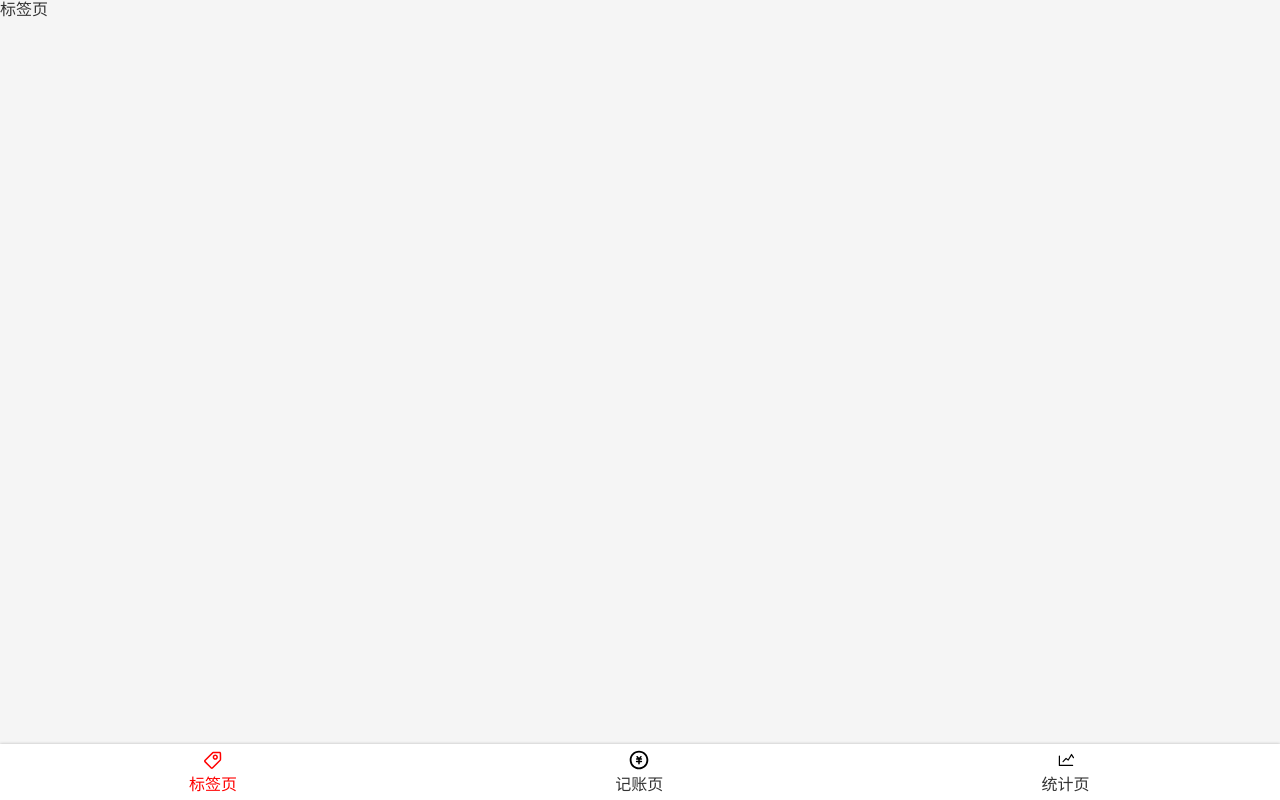
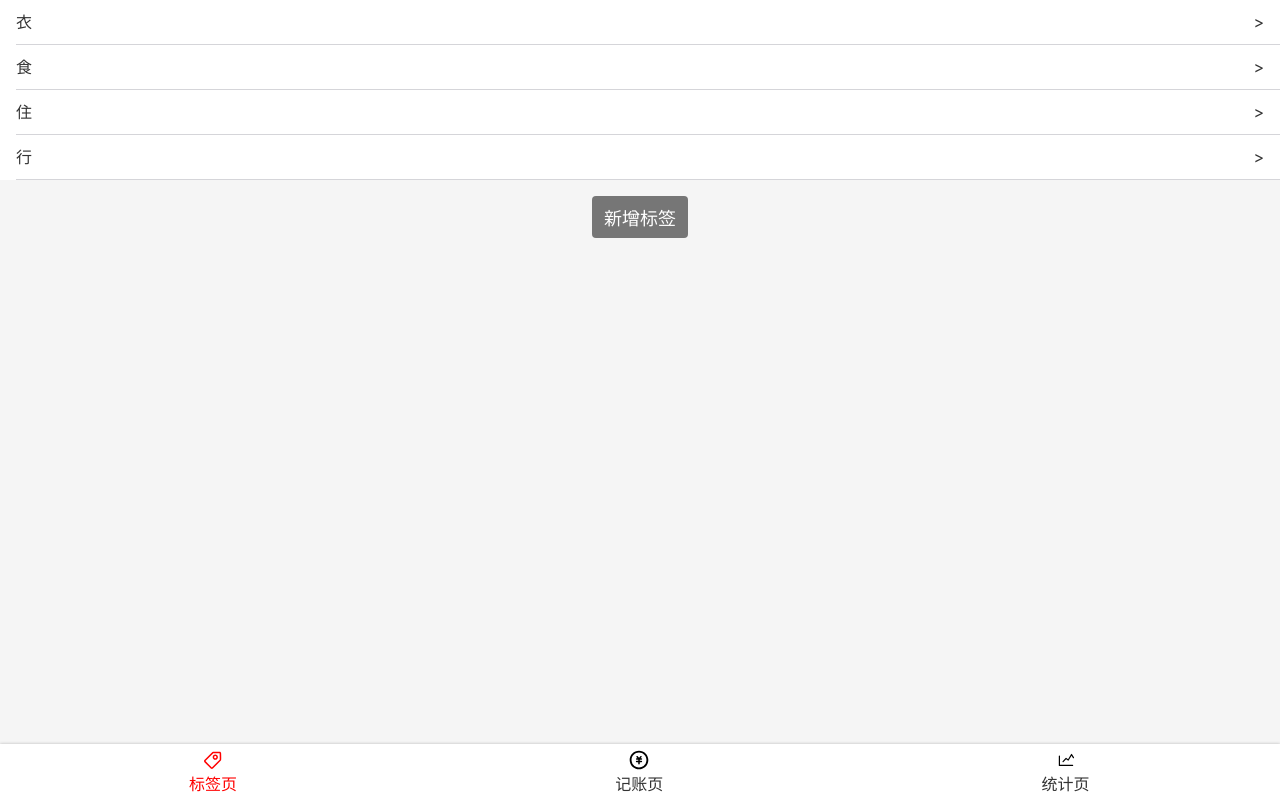
Before and after one commit to cazser/morney-6, a React app: page /#/tags in a window 1280 px wide. Built offline with nearby package versions, Linux system fonts and the light colour scheme.

Commit message:
tags页面完工

```diff
--- a/src/views/Tags.jsx
+++ b/src/views/Tags.jsx
@@ -1,11 +1,58 @@
 import React, { useState } from 'react'
+import styled from 'styled-components';
 import useTags from 'useTags'
 import Layout from '../components/Layout'
+const TagList = styled.ol`
+font-size: 16px;
+background: white;
+>li{
+  border-bottom: 1px solid #d5d5d9;
+  line-height: 20px;
+  padding: 12px 16px 12px 0;
+  margin-left: 16px;
+  display: flex;
+  justify-content: space-between;
+  align-items: center;
+  &.right{
+    font-size:20px;
+  }
+}
+`;
+
+const Button =styled.button`
+font-size: 18px;border: none;
+padding: 8px 12px;background: #767676;
+border-radius: 4px;color: white;
+`;
+
+const Center= styled.div`
+  display: flex;
+  align-items: center;
+  justify-content: center;
+  flex-direction: column;
+`;
+
+const Space=styled.div`
+height: 16px;
+`;
 function Tags(){
   const {tags, setTags} = useTags();
   return(
     <Layout>
-    <div>标签页</div>
+    <TagList>
+      {tags.map((tag)=>{
+        return(
+          <li key={tag}>
+          <span>{tag}</span>
+          <span className="right">&gt;</span></li>
+        )
+      })}
+    </TagList>
+    <Center>
+      <Space/>
+      <Button>新增标签</Button>
+      <Space />
+    </Center>
     </Layout>
   )
 }
```
